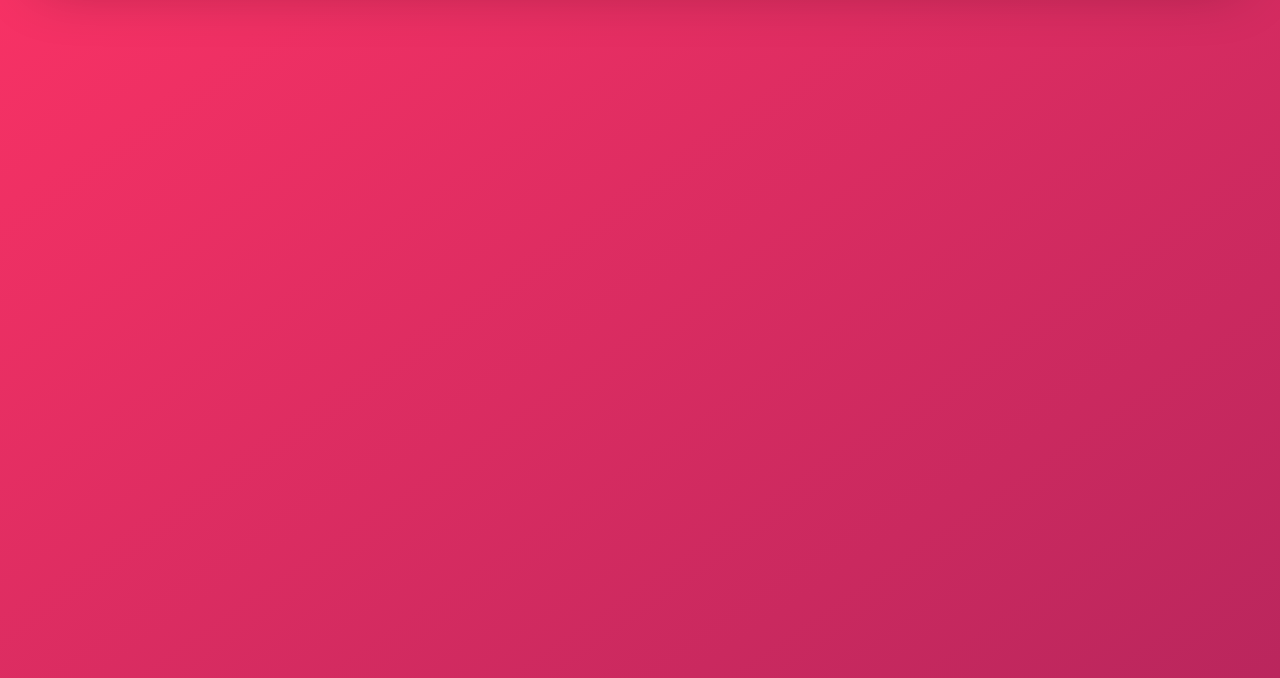
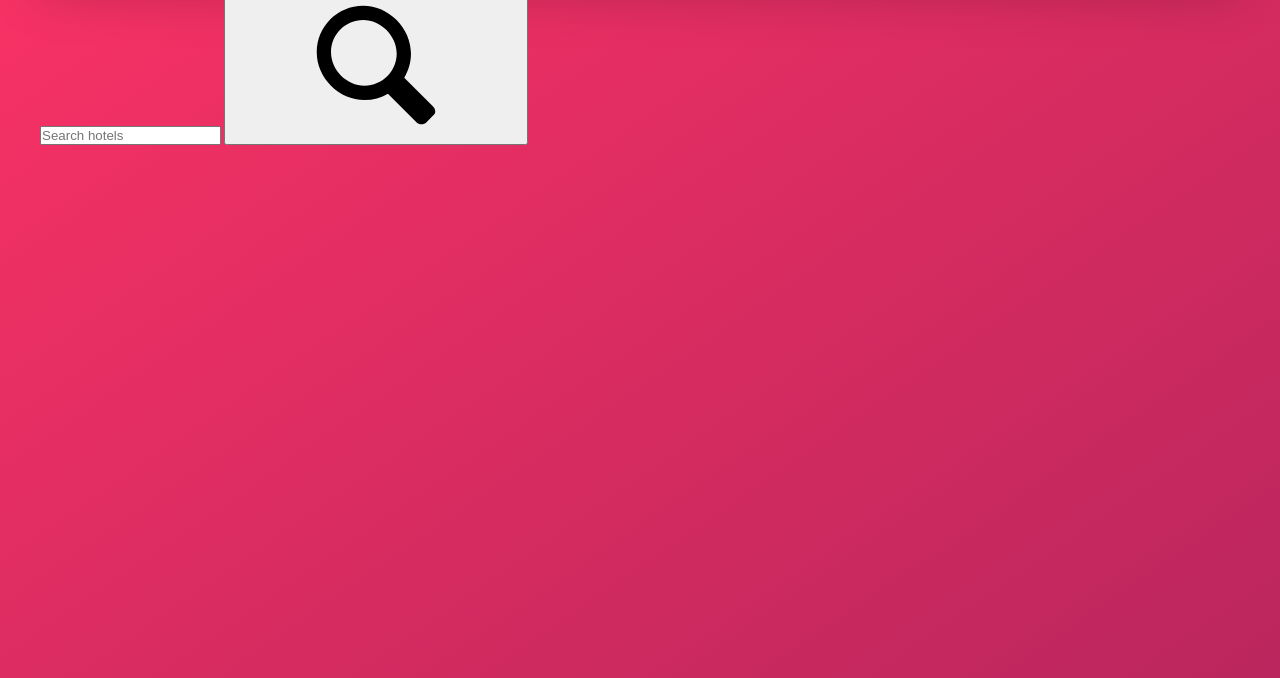
Before and after one commit to rchen1996/Trillo, a website: page index.html in a window 1280 px wide. Shown: the part 202-880 px from the top of the page. Drawn offline with nearby package versions, Linux system fonts and the light colour scheme; files that its build step writes are made by us from their sources.

Commit message:
add logo and hotel search markup to header

```diff
--- a/index.html
+++ b/index.html
@@ -15,7 +15,22 @@
   </head>
   <body>
     <div class="container">
-      <header class="header">Header</header>
+      <header class="header">
+        <img src="img/logo.png" alt="trillo logo" class="logo" />
+        <form action="#" class="search">
+          <input
+            type="text"
+            class="search__input"
+            placeholder="Search hotels"
+          />
+          <button class="search__button">
+            <svg class="search__icon">
+              <!-- use xlink:href to include svgs from a sprite file and # to specify the specific svg -->
+              <use xlink:href="img/sprite.svg#icon-magnifying-glass" />
+            </svg>
+          </button>
+        </form>
+      </header>
       <div class="content">
         <nav class="sidebar">Navigation</nav>
         <main class="hotel-view">Hotel View</main>
```
